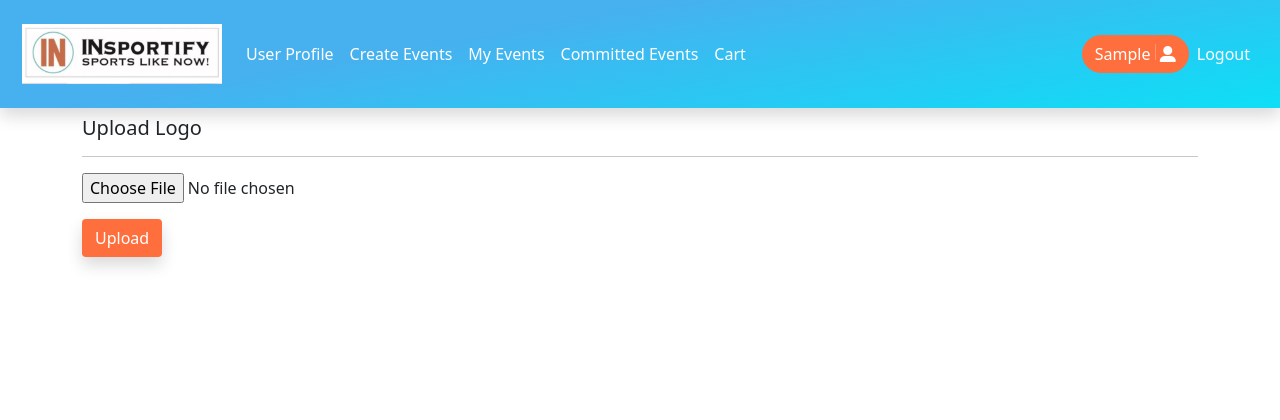
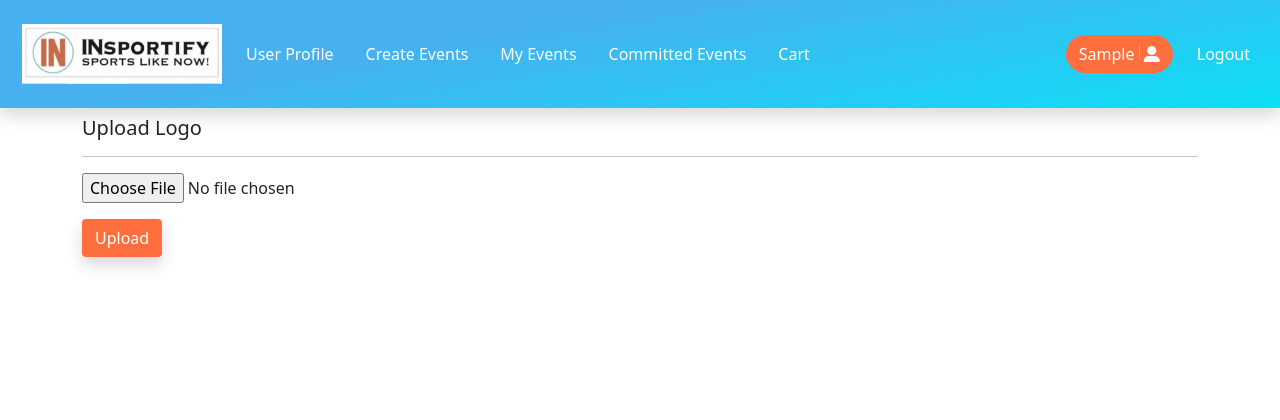
Before and after one commit to roshandeep/Insportify, a Django app: page /upload/ in a window 1280 px wide. Shown: the top 420 px of the page. Run offline with Django 3.2, Linux system fonts and the light colour scheme; the visitor is signed in with stand-in values (Sample User, id 1); data that the repository does not hold is empty; some libraries are stand-ins or nearby versions.

Commit message:
Minor UI Fixes- spacing between navbar elements

```diff
--- a/EventsApp/templates/base.html
+++ b/EventsApp/templates/base.html
@@ -44,33 +44,33 @@
         <ul class="navbar-nav me-auto">
             {% if request.user.is_authenticated %}
             {% if request.user.is_organization == True %}
-            <li class="nav-item">
+            <li class="nav-item pe-3">
                 <a class="mt-3 nav-link link-secondary text-white mx-auto mb-0" href="{% url 'EventsApp:organization_profile' %}"
                    {% if request.path == '/organization/profile/' %} style="display:none" {% endif %}>
                 <p class="mb-0 mx-auto">User Profile</p>
                 </a>
             </li>
             {% else %}
-            <li class="nav-item">
+            <li class="nav-item pe-3">
                 <a class="mt-3 nav-link link-secondary text-white" href="{% url 'EventsApp:user_profile' %}"
                    {% if request.path == '/individual/profile/' %} style="display:none" {% endif %}>
                 <p>User Profile</p>
                 </a>
             </li>
             {% endif %}
-            <li class="nav-item">
+            <li class="nav-item pe-3">
                 <a class="mt-3 nav-link link-secondary text-white" href="{% url 'EventsApp:multistep' %}"
                    {% if request.path == '/create/' %} style="display:none" {% endif %}>
                 <p>Create Events</p>
                 </a>
             </li>
-            <li class="nav-item">
+            <li class="nav-item pe-3">
                 <a class="mt-3 nav-link link-secondary text-white" href="{% url 'EventsApp:list-events' %}"
                    {% if request.path == '/show/' %} style="display:none" {% endif %}>
                 <p>My Events</p>
                 </a>
             </li>
-            <li class="nav-item">
+            <li class="nav-item pe-3">
                 <a class="mt-3 nav-link link-secondary text-white" href="{% url 'EventsApp:committed_events' %}"
                    {% if request.path == '/committed/' %} style="display:none" {% endif %}>
                 <p>Committed Events</p>
@@ -88,7 +88,7 @@
 <!--                <p>Invite Friends</p>-->
 <!--                </a>-->
 <!--            </li>-->
-            <li class="nav-item">
+            <li class="nav-item pe-3">
                 <a class="mt-3 nav-link link-secondary text-white" href="{% url 'EventsApp:cart_summary' %}"
                    {% if request.path == '/cart_summary/' %} style="display:none" {% endif %}>
                 <p>Cart</p>
@@ -98,7 +98,7 @@
         </ul>
         <ul class="navbar-nav mb-lg-0">
             {% if request.user.is_authenticated %}
-            <li class="nav-item">
+            <li class="nav-item pe-3">
                 {% if request.user.is_organization == True %}
                 <a class="btn btn-dark rounded-pill label-inline" href="{% url 'EventsApp:organization_profile' %}">{{request.user.first_name}}
                     <div class="vr"></div>
@@ -123,11 +123,11 @@
             {% else %}
             {% if request.path != '/users/register/' and request.path != '/users/organization_register/' and request.path != '/users/individual_register/' and request.path != '/users/login/' %}
 
-            <li class="nav-item">
+            <li class="nav-item pe-3">
                 <a class="mt-3 nav-link link-secondary" href="{% url 'UserRegister:register' %}">
                     Register</a>
             </li>
-            <li class="nav-item">
+            <li class="nav-item pe-3">
                 <a class="mt-3 nav-link link-secondary" href="{% url 'UserRegister:login' %}">Login</a>
             </li>
             {% endif %}
```
